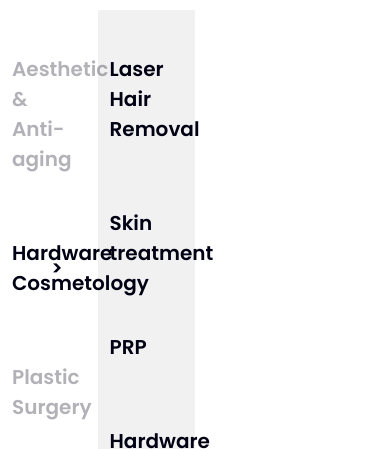
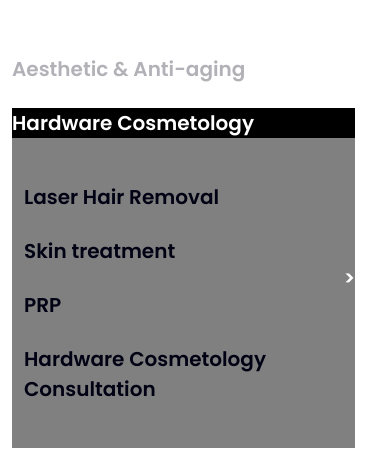
Before and after one commit to tigranavanesyan/beauty-concept, a plain HTML site: page index.html in a window 390 px wide. Both pictures are taken after a click on the item "Hardware Cosmetology". Shown: the part 395-844 px from the top of the page. Drawn offline with Linux system fonts and the light colour scheme.

Commit message:
mobile start

```diff
--- a/assets/css/style.css
+++ b/assets/css/style.css
@@ -191,3 +191,26 @@ ul.active:has(.activeBtn) li:not(.activeBtn){
 .active .activeBtn::after{
     display: none;
 }
+
+
+
+
+@media (max-width: 800px){
+    .main-category-block .img{
+        display: none;
+    }
+    .main-category-block ul{
+        width: 100%;
+        gap: 24px;
+    }
+    .main-category-block>ul>.activeBtn{
+        background-color: black;
+        color: white;
+        padding-right: 0;
+    }
+    .main-category-block>ul>.activeBtn>ul{
+        background-color: gray;
+        color: black;
+        padding-right: 0;
+    }
+}
--- a/assets/js/main.js
+++ b/assets/js/main.js
@@ -7,7 +7,7 @@ categoryBtns.forEach((el)=>{
     el.addEventListener('click',listener)
 })
 
-function clickOnBtn(data){
+function clickOnBtn(data,el){
     const newUl = document.createElement('ul');
     newUl.classList.add('active')
     newUl.dataset.nestedLevel = nestedLevel.toString()
@@ -21,7 +21,11 @@ function clickOnBtn(data){
             createLi( name1,newUl,item[name1])
         }
     })
-    mainCategoryBlock.appendChild(newUl)
+    if(!window.matchMedia("(max-width: 800px)").matches){
+        mainCategoryBlock.appendChild(newUl)
+    } else {
+        el.appendChild(newUl)
+    }
 }
 
 
@@ -36,8 +40,14 @@ function createLi(text,locationElement,sub){
         newLi.addEventListener('click',listener)
     } else {
         newLi.addEventListener('click',(e)=>{
-            changeActiveBtn(e)
-            ulActivePrev(e)
+            if(!window.matchMedia("(max-width: 800px)").matches){
+
+                changeActiveBtn(e)
+                ulActivePrev(e)
+            } else {
+                console.log('www')
+            }
+
         })
 
     }
@@ -52,13 +62,12 @@ function dataAttrToObj(elem){
 
 function listener(elem){
     const targetElement = elem.target.closest('.category-btn');
-    if (elem.target.classList.contains("activeBtn") && 1){
-        console.log('kkk')
+    if (elem.target.classList.contains("activeBtn")){
         ulActivePrev(elem)
         // return
     }
     const categoryUl = document.querySelector('.main-category-block ul.active')
-    categoryUl.classList.remove('active')
+    categoryUl?.classList.remove('active')
 
     const categoryLi = document.querySelectorAll('.main-category-block ul li')
     categoryLi[categoryLi.length-1].classList.remove('activeBtn')
@@ -66,10 +75,10 @@ function listener(elem){
     changeActiveBtn(elem)
 
 
-    if (targetElement) {
+    if (targetElement.dataset.sub) {
         const data = dataAttrToObj(targetElement);
         checkNestedLevel(elem)
-        clickOnBtn(data)
+        clickOnBtn(data,targetElement)
     }
 }
 
```
